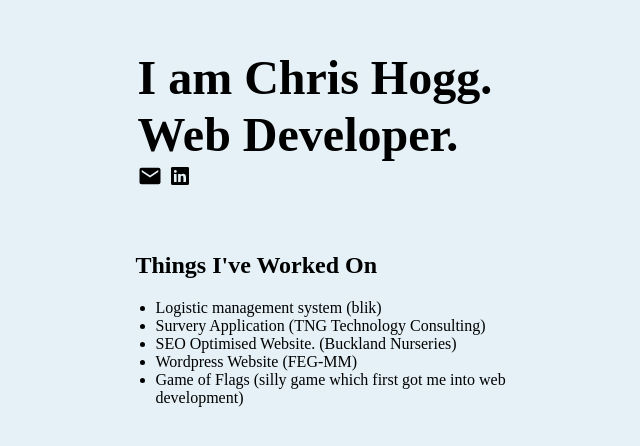
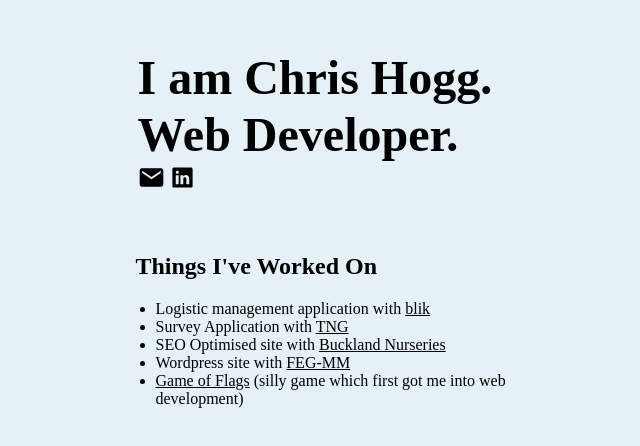
Before and after one commit to cthogg/gatsby-theme-modern-portfolio, a Gatsby site: page / in a window 1280 px wide. Shown: the part 150-596 px from the top of the page, without its empty margins (191-831 px from the left). Built offline with nearby package versions, Linux system fonts and the light colour scheme; Gatsby itself is replaced by a stand-in of ours; a web font is replaced by a local one.

Commit message:
feat: add things i have worked on

```diff
--- a/gatsby-config.js
+++ b/gatsby-config.js
@@ -28,5 +28,26 @@ module.exports = {
     // this (optional) plugin enables Progressive Web App + Offline functionality
     // To learn more, visit: https://gatsby.dev/offline
     // `gatsby-plugin-offline`,
+    {
+      resolve: `gatsby-source-filesystem`,
+      options: {
+        path: `${__dirname}/src/pages/markdown`,
+        name: "markdown-pages",
+      },
+    },
+    {
+      resolve: `gatsby-transformer-remark`,
+      options: {
+        plugins: [
+          {
+            resolve: "gatsby-remark-external-links",
+            options: {
+              target: "_blank",
+              rel: "nofollow"
+            }
+          }
+        ]
+      }
+    },
   ],
 }
--- a/src/components/layout.css
+++ b/src/components/layout.css
@@ -6,12 +6,12 @@ body { font-family: 'Overlock', cursive;
 h1{
   font-size: 48px
 }
-p,a {
-  font-size: 24px
+a{
+  color: black
 }
-a{
-  color: black;
-  text-decoration: none
+
+a:hover{
+  text-decoration: underline;
 }
 ul{
   padding-left: 20px
--- a/src/pages/index.js
+++ b/src/pages/index.js
@@ -1,30 +1,52 @@
 import React from "react"
 import SEO from "../components/seo"
 import { IoLogoLinkedin, IoMdMail } from 'react-icons/io'
+import { graphql } from "gatsby"
+
 
 import "../components/layout.css"
 
+
+const logoStyle = {
+  width: '27px',
+  height: '27px'
+
+}
 const LINKEDIN_URL = 'https://www.linkedin.com/in/christopher-hogg-081a41128/'
 const EMAIL_ADDRESS = 'chrishogg@protonmail.com'
-const IndexPage = () => (
+const IndexPage = ({ data }) => {
+  const { markdownRemark } = data
+  const { html } = markdownRemark
+
+  return (
     <div className='wrapper'>
       <SEO title="Home" keywords={[`web developer`]} />
       <div className='two'>
         <h1>I am Chris Hogg.</h1>
         <h1>Web Developer.</h1>
-      <p> <a href={`mailto:${EMAIL_ADDRESS}`}> <IoMdMail></IoMdMail> </a>   <a href={LINKEDIN_URL}> <IoLogoLinkedin></IoLogoLinkedin> </a> </p>
+        <p><a style={{ textDecoration: 'none' }} href={`mailto:${EMAIL_ADDRESS}`}><IoMdMail style={logoStyle}></IoMdMail> </a>   <a href={LINKEDIN_URL}> <IoLogoLinkedin style={logoStyle}></IoLogoLinkedin> </a> </p>
         <br />
         <br />
-      <h2> Things I've Worked On</h2>
-      <ul>
-        <li> Logistic management system (blik) </li>
-        <li> Survery Application (TNG Technology Consulting)</li>
-        <li> SEO Optimised Website. (Buckland Nurseries) </li>
-        <li> Wordpress Website (FEG-MM) </li>
-        <li> Game of Flags (silly game which first got me into web development)</li>
-      </ul>
+        <div
+          className="blog-post-content"
+          dangerouslySetInnerHTML={{ __html: html }}
+        />
       </div>
     </div >
   )
+}
 
 export default IndexPage
+
+
+export const pageQuery = graphql`
+  query{
+    markdownRemark {
+      id
+      html
+      frontmatter{title,path,date
+
+      }
+    }
+  }
+`
--- /dev/null
+++ b/src/pages/markdown/index.md
@@ -0,0 +1,12 @@
+---
+path: "/blog/my-first-post"
+date: "2017-11-07"
+title: "My first blog YAAYY"
+---
+
+## Things I've Worked On
+- Logistic management application with [blik](http://www.blik.io)
+- Survey Application with [TNG](https://www.tngtech.com)
+- SEO Optimised site with [Buckland Nurseries](https://www.bucklandnurseries.co.uk/)
+- Wordpress site with [FEG-MM](https://www.feg-mm.de/)
+- [Game of Flags](http://www.gameofflags.com/) (silly game which first got me into web development)
```
Also changed, not shown: package.json (+6 -2 lines), 1 other file. Lines whose indentation alone changed are shown as unchanged.
